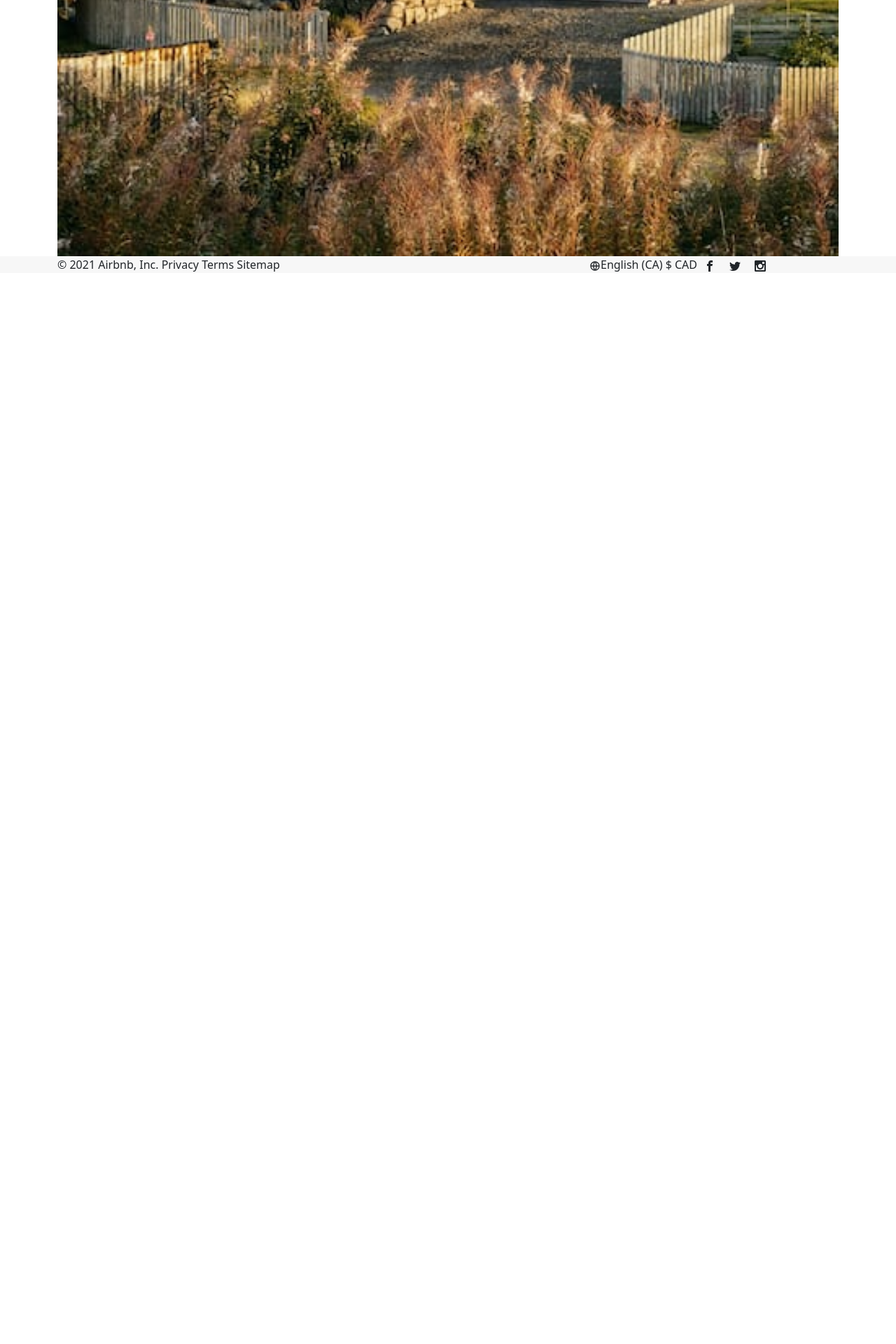
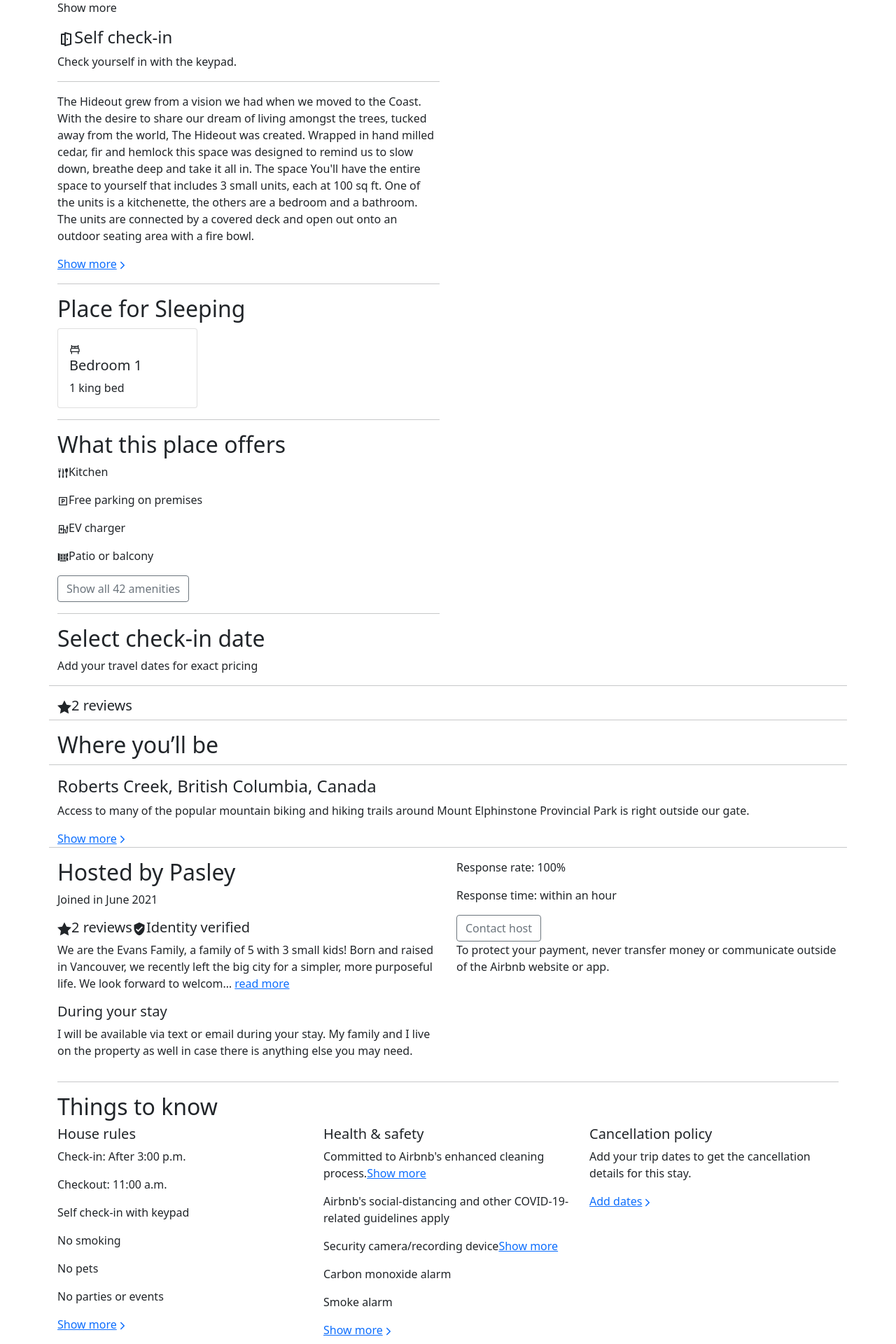
Before and after one commit to shiory602/airbnbApp, a React (Create React App) app: page /Detail in a window 1280 px wide. Shown: the part 860-2780 px from the top of the page at 70% size. Before the commit the page ends 1259 px from the top, so only its background shows below. Built offline with nearby package versions, Linux system fonts and the light colour scheme; no server answers.

Commit message:
detail layout

```diff
--- a/src/App.js
+++ b/src/App.js
@@ -1,8 +1,8 @@
-import { useState } from 'react';
+// import { useState } from 'react';
 import { BrowserRouter, Switch, Route } from 'react-router-dom';
 import 'bootstrap/dist/css/bootstrap.min.css';
 import './App.css';
-import loadingImg from './img/Spinner-1s-200px.gif';
+// import loadingImg from './img/Spinner-1s-200px.gif';
 
 import Header from './components/Header';
 import Top from './components/Top/Top';
@@ -11,7 +11,6 @@ import Footer from './components/Footer';
 import HotelProvider from './context/HotelContext';
 
 function App() {
-  const [loading, setLoading] = useState(true);
   return (
     <HotelProvider>
       <BrowserRouter class='App'>
--- a/src/components/Detail/Detail.js
+++ b/src/components/Detail/Detail.js
@@ -1,7 +1,16 @@
 import { Link } from "react-router-dom";
+import styled from "styled-components";
+import DetailFooter from "./DetailFooter";
 
+import { BiDoorOpen, BiBed } from "react-icons/bi";
+import { BsHouseDoor } from "react-icons/bs";
+import { GiForkKnifeSpoon, GiWindow } from "react-icons/gi";
+import { FiShare, FiHeart } from "react-icons/fi";
+import { HiOutlineSparkles } from "react-icons/hi";
 import { ImStarFull } from "react-icons/im";
-import { FiShare, FiHeart } from "react-icons/fi";
+import { IoIosArrowForward } from "react-icons/io";
+import { MdVerifiedUser } from "react-icons/md";
+import { RiParkingBoxLine, RiChargingPile2Line } from "react-icons/ri";
 
 import topImage from "../Top/top-image.jpg";
 import experience from "../Top/experience.jpg";
@@ -16,17 +25,133 @@ const Detail = () => {
             </div>
             <div className="row">
                 <p>
-                    <span>{ImStarFull}</span>4.50
+                    <span><ImStarFull/></span>4.50
                     ({<Link to="/">64 reviews</Link>})
                     ·
                     {<Link to="/">Richmond, British Columbia, Canada</Link>}
-                    {FiShare} Share
-                    {FiHeart} Save
+                    <FiShare /> Share
+                    <FiHeart /> Save
                 </p>
-                <img src={nearby} alt="house" />
             </div>
+            <div className="row">
+                <div className="col">
+                    <img src={nearby} alt="house" />
+                </div>
+                <div className="col">
+                    <img src={experience} className="d-flex flex-row justify-content-around flex-wrap m-3" width="230px" alt="home" />
+                    <img src={experience} className="d-flex flex-row justify-content-around flex-wrap m-3" width="230px" alt="home" />
+                </div>
+            </div>
+            <div className="row">
+                <div className="col">
+                    <h2>Title -  Host name</h2>
+                    <p>2 guests · 1 bedroom · 1 bed · 1 bath</p>
+                    <hr />
+                    <h4><BsHouseDoor/>Entire home</h4>
+                    <p>You’ll have the tiny house to yourself.</p>
+                    <h4><HiOutlineSparkles />Enhanced Clean</h4>
+                    <p>This host committed to Airbnb's 5-step enhanced cleaning process. Show more</p>
+                    <h4><BiDoorOpen />Self check-in</h4>
+                    <p>Check yourself in with the keypad.</p>
+                    <hr />
+                    <p>The Hideout grew from a vision we had when we moved to the Coast. With the desire to share our dream of living amongst the trees, tucked away from the world, The Hideout was created. Wrapped in hand milled cedar, fir and hemlock this space was designed to remind us to slow down, breathe deep and take it all in.
+                    The space
+                    You'll have the entire space to yourself that includes 3 small units, each at 100 sq ft. One of the units is a kitchenette, the others are a bedroom and a bathroom. The units are connected by a covered deck and open out onto an outdoor seating area with a fire bowl.</p>
+                    <Link>Show more<IoIosArrowForward /></Link>
+                    <hr />
+                    <h2>Place for Sleeping</h2>
+                    <Sleeping className="card">
+                    <Center className="card-body">
+                        <BiBed />
+                        <h5 className="card-title">Bedroom 1</h5>
+                        <p className="card-text">1 king bed</p>
+                    </Center>
+                    </Sleeping>
+                    <hr />
+                    <h2>What this place offers</h2>
+                    <p><GiForkKnifeSpoon />Kitchen</p>
+                    <p><RiParkingBoxLine />Free parking on premises</p>
+                    <p><RiChargingPile2Line />EV charger</p>
+                    <p><GiWindow />Patio or balcony</p>
+                    <button type="button" class="btn btn-outline-secondary">Show all 42 amenities</button>
+                    <hr />
+                    <h2>Select check-in date</h2>
+                    <p>Add your travel dates for exact pricing</p>
+                    {/* calender */}
+                </div>
+                <div className="col">
+                    menu
+                </div>
+            </div>
+            <div className="row">
+                <hr />
+                <h5><span><ImStarFull/></span>2 reviews</h5>
+                {/* Reviews */}
+                <hr />
+                <h2>Where you’ll be</h2>
+                {/* map */}
+                <hr />
+                <h4>Roberts Creek, British Columbia, Canada</h4>
+                <p>Access to many of the popular mountain biking and hiking trails around Mount Elphinstone Provincial Park is right outside our gate.</p>
+                <Link>Show more<IoIosArrowForward /></Link>
+                <hr />
+            </div>
+            <div className="row">
+                <div className="col">
+                    <h2>Hosted by Pasley</h2>
+                    <p>Joined in June 2021</p>
+                    <h5><span><ImStarFull/></span>2 reviews<span><MdVerifiedUser /></span>Identity verified</h5>
+                    <p>We are the Evans Family, a family of 5 with 3 small kids! Born and raised in Vancouver, we recently left the big city for a simpler, more purposeful life. We look forward to welcom… <Link>read more</Link></p>
+                    <h5>During your stay</h5>
+                    <p>I will be available via text or email during your stay. My family and I live on the property as well in case there is anything else you may need.</p>
+                </div>
+                <div className="col">
+                    <p>Response rate: 100%</p>
+                    <p>Response time: within an hour</p>
+                    <button type="button" class="btn btn-outline-secondary">Contact host</button>
+                    <p>To protect your payment, never transfer money or communicate outside of the Airbnb website or app.</p>
+                </div>
+            </div>
+            <hr />
+            <h2>Things to know</h2>
+            <div className="row">
+                <div className="col">
+                    <h5>House rules</h5>
+                    <p>Check-in: After 3:00 p.m.</p>
+                    <p>Checkout: 11:00 a.m.</p>
+                    <p>Self check-in with keypad</p>
+                    <p>No smoking</p>
+                    <p>No pets</p>
+                    <p>No parties or events</p>
+                    <Link>Show more<IoIosArrowForward /></Link>
+                </div>
+                <div className="col">
+                    <h5>Health & safety</h5>
+                    <p>Committed to Airbnb's enhanced cleaning process.<Link>Show more</Link></p>
+                    <p>Airbnb's social-distancing and other COVID-19-related guidelines apply</p>
+                    <p>Security camera/recording device<Link>Show more</Link></p>
+                    <p>Carbon monoxide alarm</p>
+                    <p>Smoke alarm</p>
+                    <Link>Show more<IoIosArrowForward /></Link>
+                </div>
+                <div className="col">
+                    <h5>Cancellation policy</h5>
+                    <p>Add your trip dates to get the cancellation details for this stay.</p>
+                    <Link>Add dates<IoIosArrowForward /></Link>
+                </div>
+            </div>
+            <DetailFooter />
         </div>
     )
 }
 
 export default Detail;
+
+const Sleeping = styled.div`
+    width: 200px;
+`
+
+const Center = styled.div`
+    margin: auto;
+    width: 200px;
+`
--- /dev/null
+++ b/src/components/Detail/DetailFooter.js
@@ -0,0 +1,19 @@
+import styled from "styled-components";
+
+const DetailFooter = () => {
+    return (
+        <Background className="container　m-0">
+            <h3>Explore other options in and around Roberts Creek</h3>
+            <h6>More places to stay in Roberts Creek:</h6>
+            <p>Apartments · Houses · Bed and breakfasts · Lofts · Villas</p>
+        </Background>
+    )
+}
+
+export default DetailFooter;
+
+const Background = styled.div`
+    background-color: #F7F7F7;
+    padding: 50px;
+    margin: 10px;
+`
```
Also changed, not shown: 1 other file (tests, documents, lock files or other folders).
